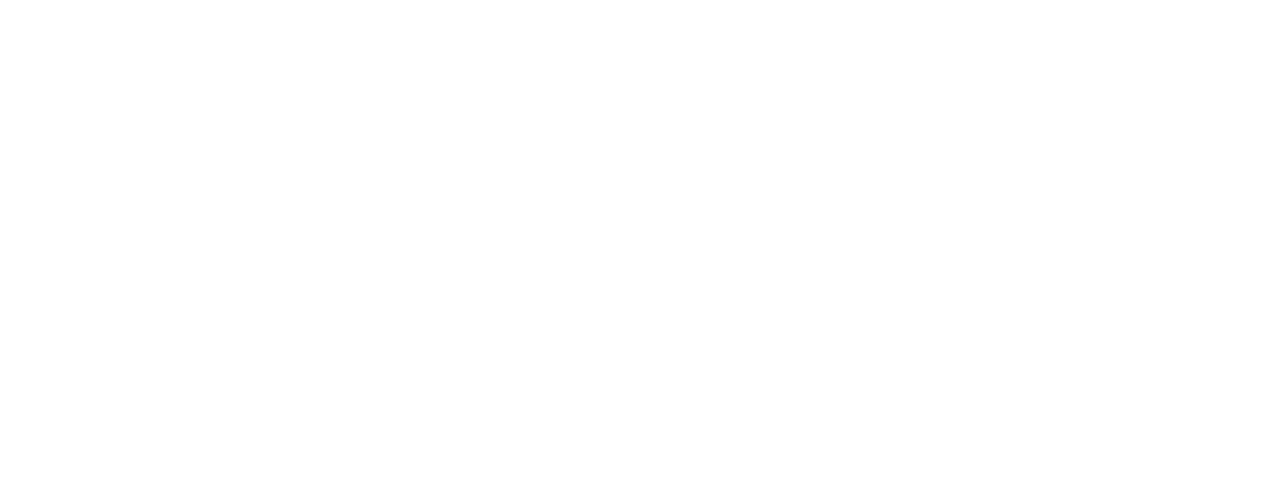
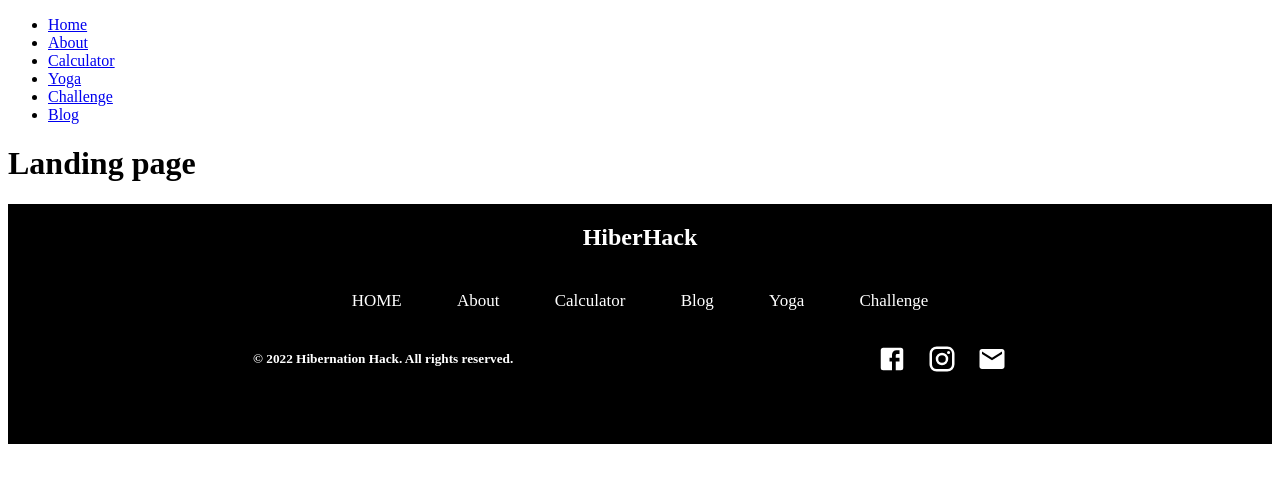
Before and after one commit to Harshavardhan7678/Health-Bee, a React (Create React App) app: page / in a window 1280 px wide. Before the commit this address had no page. Shown: the top 482 px of the page. Built offline with nearby package versions, Linux system fonts and the light colour scheme.

Commit message:
Router Fixed

```diff
--- a/src/App.js
+++ b/src/App.js
@@ -7,7 +7,7 @@
 import Yoga from "./Pages/Yoga/Yoga.jsx";
 import Challenge from "./Pages/Challenge/Challenge.jsx";
 import { BrowserRouter as Router, Routes, Route } from 'react-router-dom';
-
+import React from 'react'
 
 function App() {
   return (
@@ -15,26 +15,14 @@
 
       <Router>
         <Navbar />
-        <Routes />
-        <Route exact path="/">
-          <Landing />
-        </Route>
-        <Route exact path="/About">
-          <About />
-        </Route>
-        <Route path="/Calculator">
-          <Calculator />
-        </Route>
-        <Route path="/Blog">
-          <Blog />
-        </Route>
-        <Route path="/Yoga">
-          <Yoga />
-        </Route>
-        <Route path="/Challenge">
-          <Challenge />
-        </Route>
-        <Routes />
+        <Routes>
+          <Route exact path="/" element={<Landing />}/>
+          <Route exact path="/about" element={<About />}/>
+          <Route exact path="/calculator" element={<Calculator />}/>
+          <Route exact path="/blog" element={<Blog />}/>
+          <Route exact path="/yoga" element={<Yoga/>}/>
+          <Route exact path="/challenge" element={<Challenge/>}/>
+        </Routes >
         <Footer />
       </Router>
 
--- a/src/Components/Navbar.jsx
+++ b/src/Components/Navbar.jsx
@@ -5,10 +5,11 @@
     return (
         <ul>
             <li><Link to="/">Home</Link></li>
-            <li><Link to="/Calculator">Calculator</Link></li>
-            <li><Link to="/Yoga">Yoga</Link></li>
-            <li><Link to="/Challenge">Challenge</Link></li>
-            <li><Link to="/Blog">Blog</Link></li>
+            <li><Link to="/about">About</Link></li>
+            <li><Link to="/calculator">Calculator</Link></li>
+            <li><Link to="/yoga">Yoga</Link></li>
+            <li><Link to="/challenge">Challenge</Link></li>
+            <li><Link to="/blog">Blog</Link></li>
         </ul>
     )
 }
```
